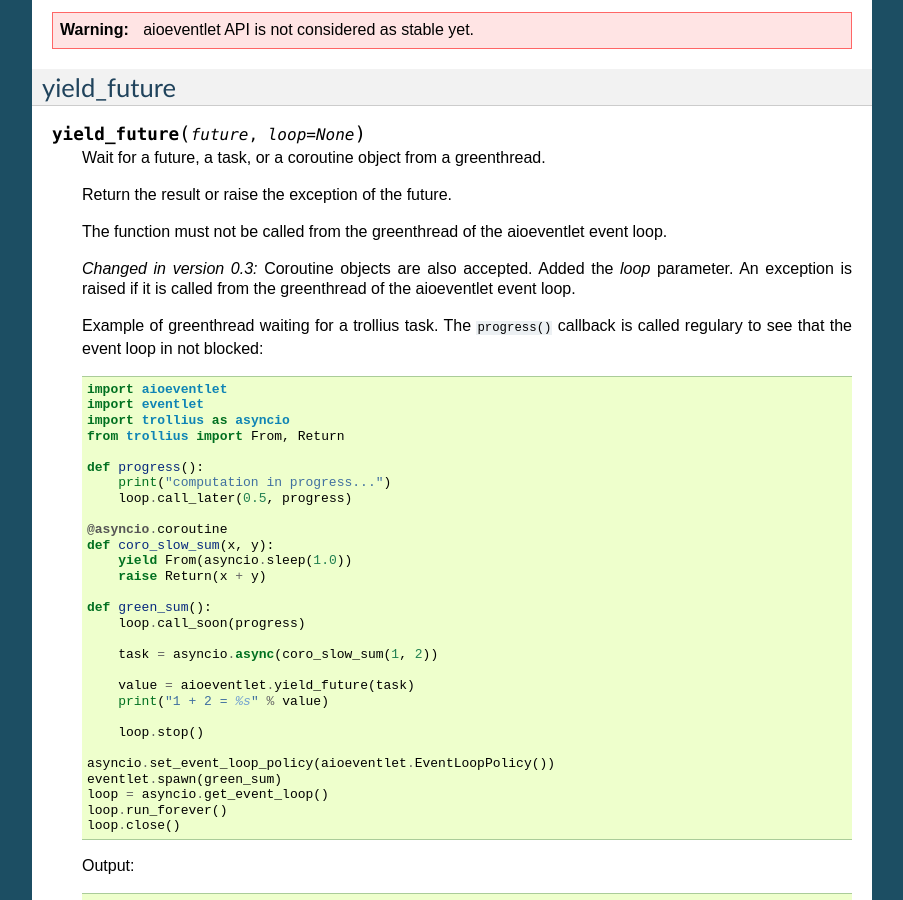
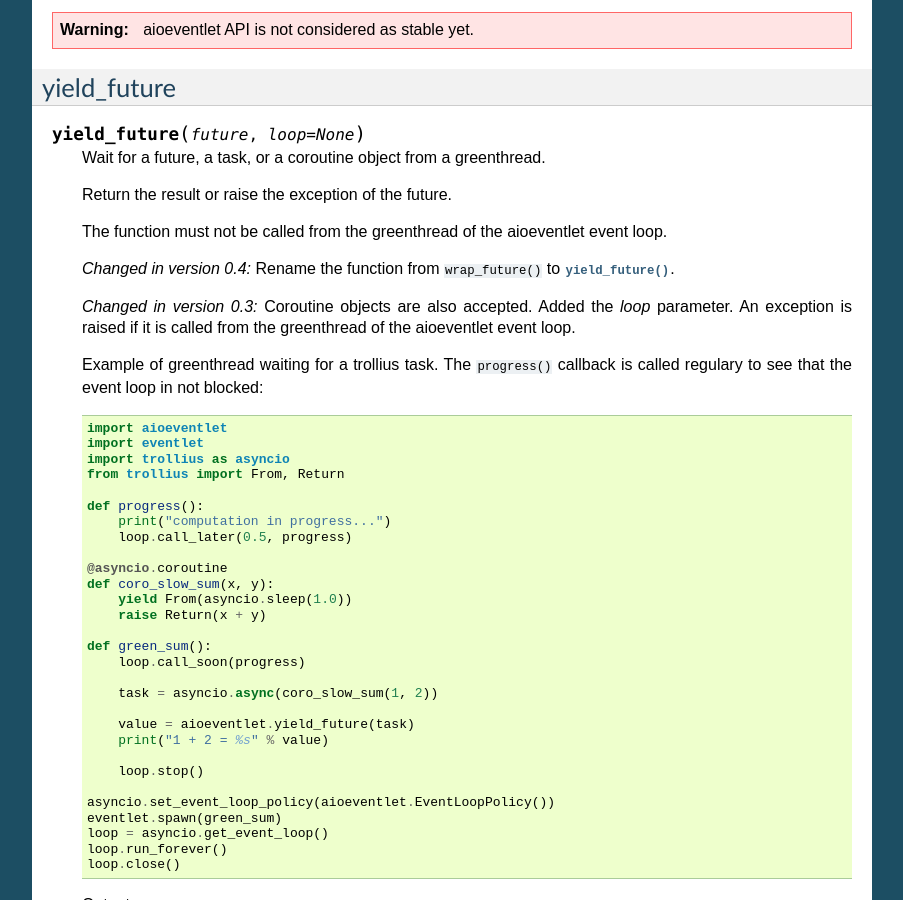
Before and after one commit to openstack-archive/deb-python-aioeventlet, a Sphinx documentation site: the page built from doc/using.rst, in a window 1280 px wide and 900 px high, scrolled down 2010 px. Shown: the whole window, without its empty margins (198-1101 px from the left). Built offline with Sphinx 7.4.7, drawn with Linux system fonts in a browser that asks for light colours.

Commit message:
document api change

```diff
--- a/doc/using.rst
+++ b/doc/using.rst
@@ -137,6 +137,10 @@ yield_future
 
    The function must not be called from the greenthread of the aioeventlet event
    loop.
+
+   .. versionchanged:: 0.4
+
+      Rename the function from ``wrap_future()`` to :func:`yield_future`.
 
    .. versionchanged:: 0.3
 
```
